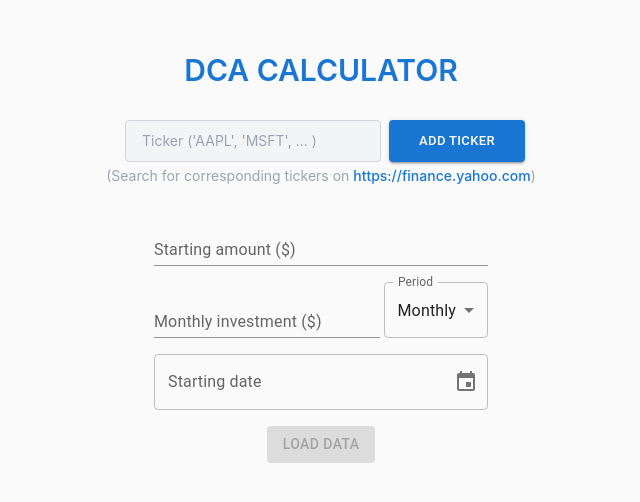
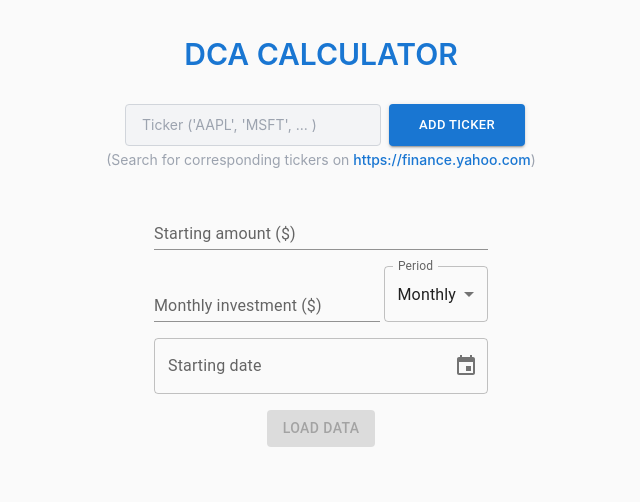
Before and after one commit to MartinKratochvilProgramy/DCA_calculator_client, a React (Vite) app: page / in a window 1280 px wide. Shown: the top 502 px of the page, without its empty margins (319-959 px from the left). Built offline with nearby package versions, Linux system fonts and the light colour scheme.

Commit message:
changed margins on DCA Calculator heading

```diff
--- a/src/components/TickersSelect.tsx
+++ b/src/components/TickersSelect.tsx
@@ -36,7 +36,7 @@ export const TickersSelect: FC<Props> = ({
   return (
     <div className="md:px-12 px-2 pt-1 lg:w-6/12 md:w-8/12 w-10/12 mb-0">
 
-      <h1 className='text-3xl font-semibold text-center mt-8 mb-4 pb-4 md:py-4 text-muiblue'>
+      <h1 className='text-3xl font-semibold text-center my-4 pb-4 md:py-4 text-muiblue'>
         DCA CALCULATOR
       </h1>
 
--- a/src/serverRoute.ts
+++ b/src/serverRoute.ts
@@ -1,4 +1,5 @@
 export const serverRoute = 'https://dca-calculator.cyclic.app'
+// export const serverRoute = '//localhost:4002'
 
 // //localhost:3000
 // https://dca-calculator.onrender.com
```
